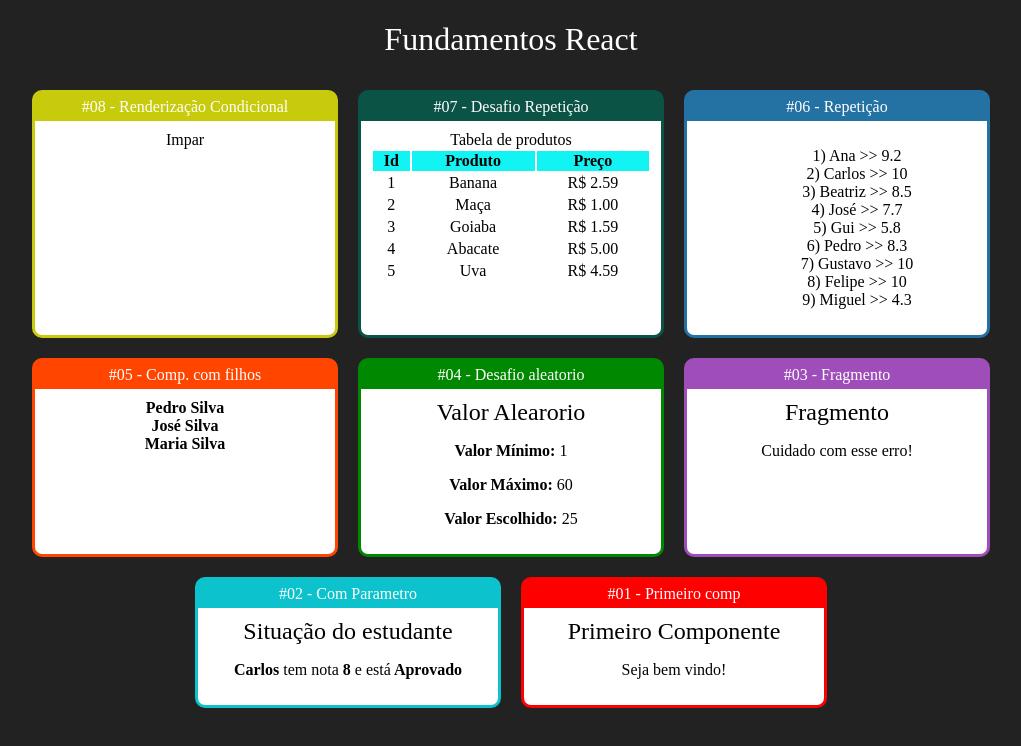
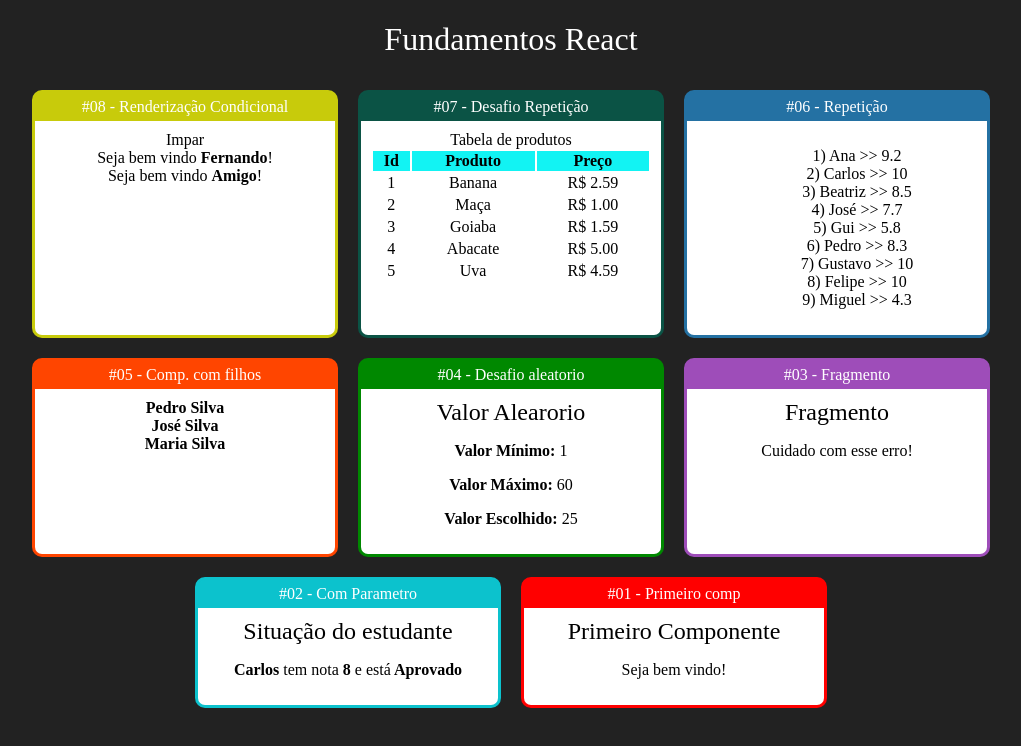
Before and after one commit to MenezesC137/Fundamentals_React, a React (Create React App) app: page / in a window 1280 px wide. Shown: the top 746 px of the page, without its empty margins (129-1150 px from the left). Built offline with nearby package versions, Linux system fonts and the light colour scheme; a web font is replaced by a local one.

Commit message:
Rend. Condicional #02

```diff
--- a/src/App.jsx
+++ b/src/App.jsx
@@ -3,6 +3,7 @@ import React from "react";
 
 import Card from "./components/layout/Card";
 
+import UsuarioInfo from "./components/condicional/UsuarioInfo";
 import ParOuImpar from "./components/condicional/ParOuImpar";
 import Produto from './components/repeticao/Produto'
 import ListaAlunos from "./components/repeticao/ListaAlunos";
@@ -21,6 +22,8 @@ export default () => (
 
         <Card titulo="#08 - Renderização Condicional" color="#c8cb0b">
             <ParOuImpar numero={21}></ParOuImpar>
+            <UsuarioInfo usuario={{ nome: 'Fernando'}} ></UsuarioInfo>
+            <UsuarioInfo usuario={{}}></UsuarioInfo>
         </Card>
 
         <Card titulo="#07 - Desafio Repetição" color="#0b5345">
--- /dev/null
+++ b/src/components/condicional/If.js
@@ -0,0 +1,9 @@
+export default props =>{
+
+    if(props.teste){
+        return props.children
+    } else {
+        return false
+    }
+
+}
--- /dev/null
+++ b/src/components/condicional/UsuarioInfo.jsx
@@ -0,0 +1,16 @@
+import React from "react";
+import If from "./If";
+
+export default props =>{
+    const usuario = props.usuario || {}
+    return (
+        <div>
+            <If teste={ usuario && usuario.nome}>
+                Seja bem vindo <strong>{ usuario.nome }</strong>!
+            </If>
+            <If teste={ !usuario || !usuario.nome}>
+                Seja bem vindo <strong>Amigo</strong>!
+            </If>
+        </div>
+    )
+}
```
Also changed, not shown: src/components/condicional/ParOuImpar.jsx (+4 -11 lines).
